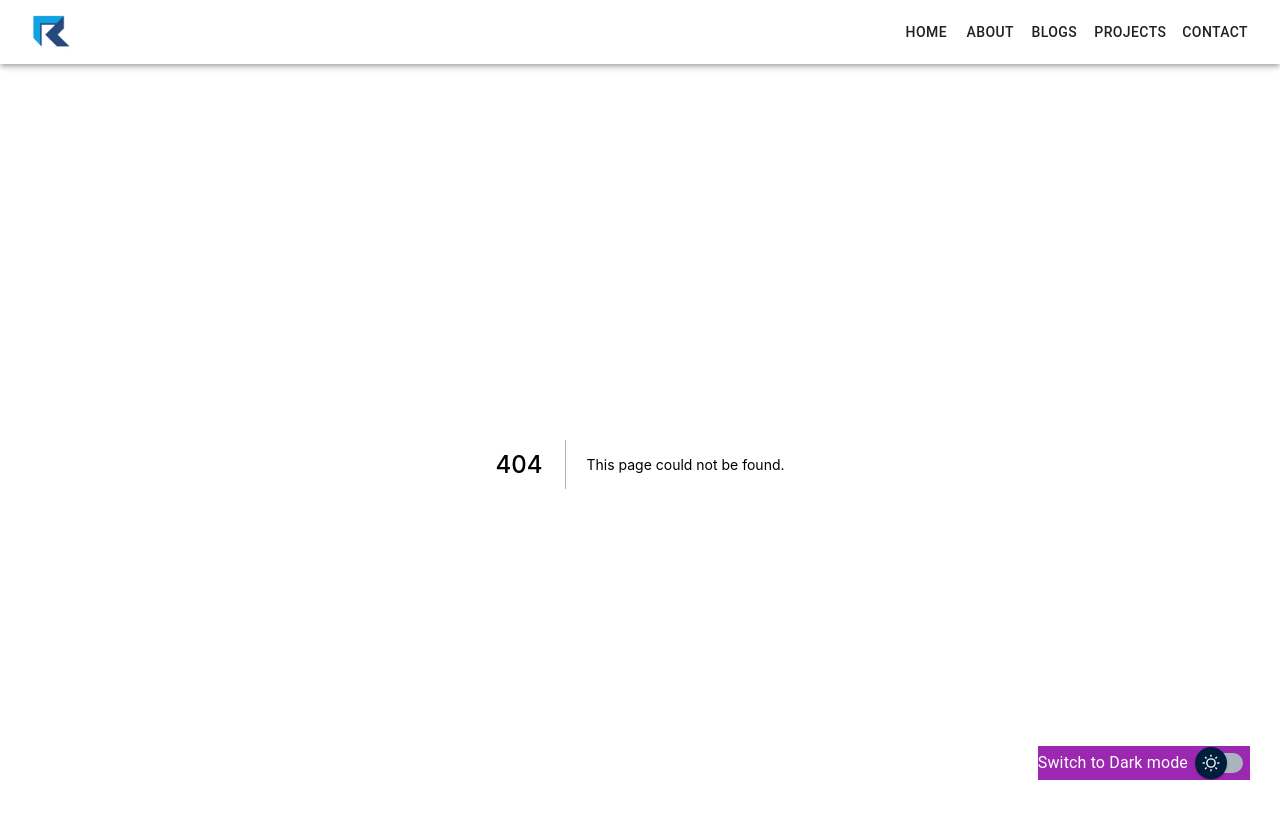
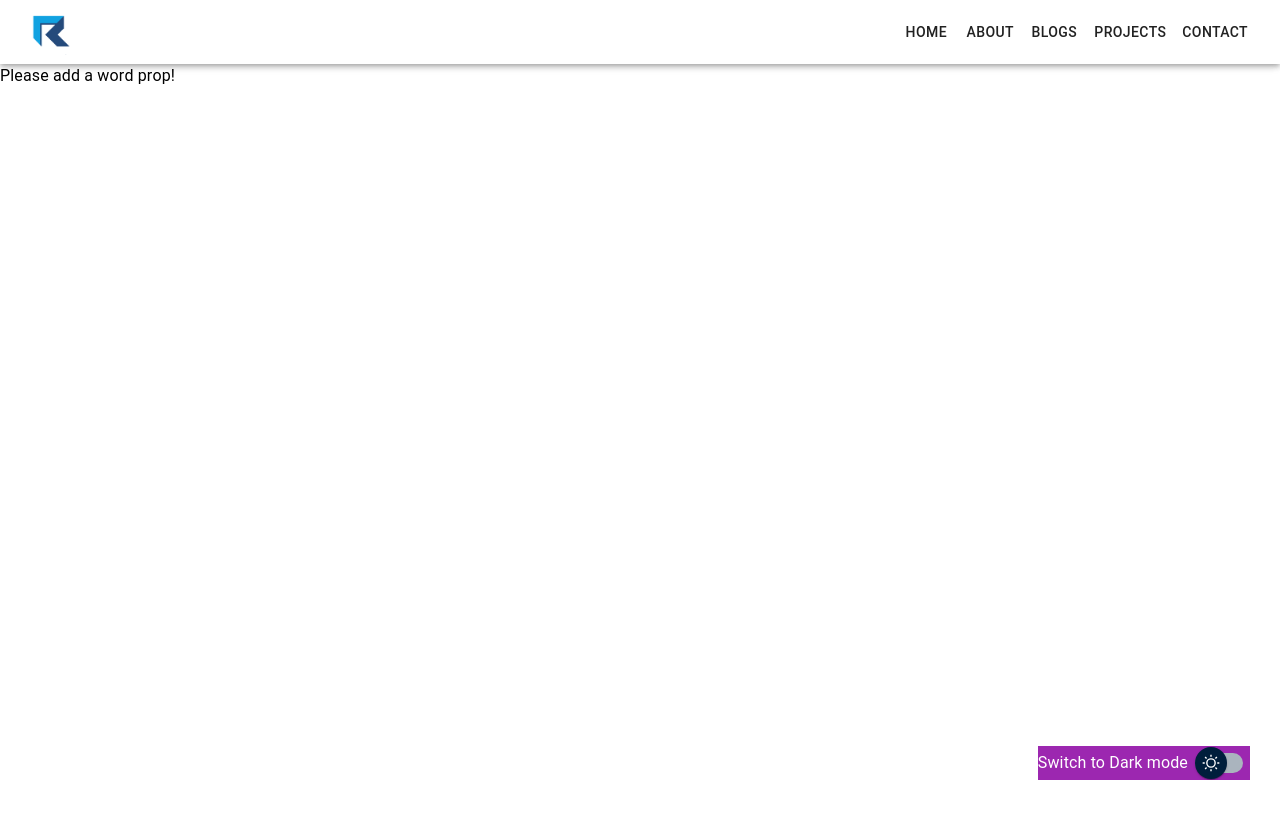
Before and after one commit to ronnie-gee/Portfolio, a Next.js app: page /components/Animatedletters in a window 1280 px wide. Before the commit this address had no page. Shown: the top 818 px of the page. Built offline with nearby package versions, Linux system fonts and the light colour scheme.

Commit message:
Animated phrase added

```diff
--- /dev/null
+++ b/pages/components/Animatedletters.jsx
@@ -0,0 +1,61 @@
+import { Typography, Box, styled } from '@mui/material';
+import React from 'react'
+
+const RubberBox = styled(Box)(({theme})=>({
+  userSelect:'none',
+  display: "inline-block",
+  '&:hover':{
+    color: 'red',
+    animation: "rubberBand 1s infinite ease"
+  },
+  "@keyframes rubberBand": {
+    from: {
+      transform: "scale3d(1, 1, 1)"
+    },
+
+    "30%": {
+      transform: "scale3d(1.25, 0.75, 1)"
+    },
+
+    "40%": {
+      transform: "scale3d(0.75, 1.25, 1)"
+    },
+
+    "50%": {
+      transform: "scale3d(1.15, 0.85, 1)"
+    },
+
+    "65%": {
+      transform: "scale3d(.95, 1.05, 1)"
+    },
+
+    "75%": {
+      transform: "scale3d(1.05, .95, 1)"
+    },
+
+    to: {
+      transform: "scale3d(1, 1, 1)"
+    }
+  },
+}));
+
+
+const Animatedletters = ({ word = "Please add a word prop!", variant}) => {
+
+  const wordArray = word.split('');
+
+  return (
+    <Typography variant={variant}>
+      {wordArray.map((char)=>{
+        if(char===' '){
+          char='\u00A0';
+        }
+        return (
+          <RubberBox component='div'>{char}</RubberBox>
+        )
+      })}
+    </Typography>
+  )
+}
+
+export default Animatedletters
--- a/pages/components/NavBar.jsx
+++ b/pages/components/NavBar.jsx
@@ -42,7 +42,9 @@ const NavBar = () => {
           <Typography
             variant="h6"
             component="div"
-            sx={{ flexGrow: 1, display: { lg: 'none', sm: 'none'} }}
+            sx={{ flexGrow: 1,
+              color: 'text.primary',
+              display: { lg: 'none', sm: 'none'} }}
           >
             I'm a Responsive NavBar
           </Typography>
@@ -69,8 +71,3 @@ const NavBar = () => {
 }
 
 export default NavBar
-
-// <Box component="span">HOME</Box>
-//           <Box component="span">ABOUT</Box>
-//           <Box component="span">VIDEOS</Box>
-//           <Box component="span">CONTACT</Box>
```
Also changed, not shown: pages/components/textUtils.js (deleted), public/rLogo.svg (added).
